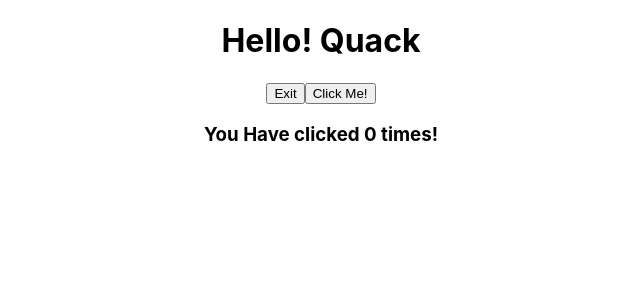
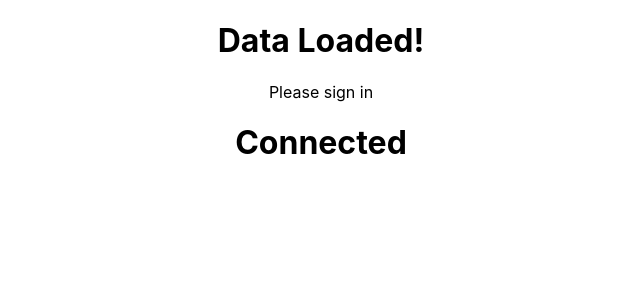
Before and after one commit to Quack842/gitpod-react, a React (Create React App) app in the folder my-app/: page / in a window 1280 px wide. Shown: the top 300 px of the page, without its empty margins (319-959 px from the left). Built offline with nearby package versions, Linux system fonts and the light colour scheme.

Commit message:
follow along video react 1 21 final

```diff
--- a/my-app/src/App.js
+++ b/my-app/src/App.js
@@ -2,11 +2,17 @@
 import StatefulGreeting from './components/StatefulGreeting';
 import StatefulGreetingWithCallback from './components/StatefulGreetingWithCallback';
 import StatefulGreetingWithPrevState from './components/StatefulGreetingWithPrevState';
+import EventsClass from './components/EventsClass';
+import EventsFunctional from './components/EventsFunctional';
+import EventBinding from './components/EventBinding';
+import ConditionalRenderingClass from './components/ConditionalRenderingClass';
+import ConditionalRenderingFunction from './components/ConditionalRenderingFunction';
 
 function App() {
   return (
     <div className="App">
-      <StatefulGreetingWithPrevState greeting="I'm a Stateful Greeting" name="Quack" />
+      <ConditionalRenderingClass />
+      <ConditionalRenderingFunction connected={true} />
     </div>
   );
 }
--- /dev/null
+++ b/my-app/src/components/ConditionalRenderingClass.js
@@ -0,0 +1,33 @@
+import React, { Component } from 'react'
+
+export class ConditionalRenderingClass extends Component {
+  constructor(props) {
+    super(props)
+
+    this.state = {
+      isLoaded: true,
+      isLoggedIn: true
+    }
+  }
+
+  render() {
+    return (
+      <div>
+        <h1>{this.state.isLoaded ? 'Data Loaded!' : 'Loading...'}</h1>
+        {this.isLoggedIn ? (
+          <div>
+            <p>Welcome to the site! Please complete the steps below:</p>
+            <ol>
+              <li>Comfirm Email</li>
+              <li>Complete your profile</li>
+              <li>Subscribe to the newsletter</li>
+            </ol>
+          </div>
+        ) :
+        (<p>Please sign in</p>)}
+      </div>
+    )
+  }
+}
+
+export default ConditionalRenderingClass
--- /dev/null
+++ b/my-app/src/components/ConditionalRenderingFunction.js
@@ -0,0 +1,11 @@
+import React from 'react'
+
+function ConditionalRenderingFunction(props) {
+  return (
+    <div>
+        <h1>{props.connected ? 'Connected' : 'Not Connected'}</h1>
+    </div>
+  )
+}
+
+export default ConditionalRenderingFunction
--- /dev/null
+++ b/my-app/src/components/EventBinding.js
@@ -0,0 +1,40 @@
+import React from "react";
+
+class EventBinding extends React.Component {
+
+    constructor(props) {
+        super(props);
+        this.state = {
+            introduction: "Hello",
+            buttonText: "Exit",
+        };
+        this.handleClick = this.handleClick.bind(this)
+    }
+
+    // handleClick(){
+    //     this.setState({
+    //         introduction: "Goodbye! My Friend"
+    //     });
+    //     console.log(this.state.introduction);
+    // }
+
+
+    handleClick = () => {
+        this.setState({
+            introduction: "Goodbye! My Friend"
+        });
+        console.log(this);
+    }
+    render() {
+        return (
+            <div>
+                <h1>{this.state.introduction} {this.props.greeting}</h1>
+                <button onClick={this.handleClick}>
+                    {this.state.buttonText}
+                </button>
+            </div>
+        )
+    }
+}
+
+export default EventBinding;
--- /dev/null
+++ b/my-app/src/components/EventsClass.js
@@ -0,0 +1,16 @@
+import React, { Component } from 'react'
+
+export class EventsClass extends Component {
+    clickHandler() {
+        console.log("Clicked the Class Component!")
+    }
+  render() {
+    return (
+      <div>
+        <button onClick={this.clickHandler}>Click Me - Class Component</button>
+      </div>
+    )
+  }
+}
+
+export default EventsClass
--- /dev/null
+++ b/my-app/src/components/EventsFunctional.js
@@ -0,0 +1,15 @@
+import React from 'react'
+
+function EventsFunctional() {
+    function clickHanler() {
+        console.log("Clicked The Functional Button!")
+    }
+
+  return (
+    <div>
+        <button onClick={clickHanler}>Click Me - Functional Component</button>
+    </div>
+  )
+}
+
+export default EventsFunctional
```
Also changed, not shown: my-app/src/components/ES7Snippets.js (added, +49 -0 lines).
